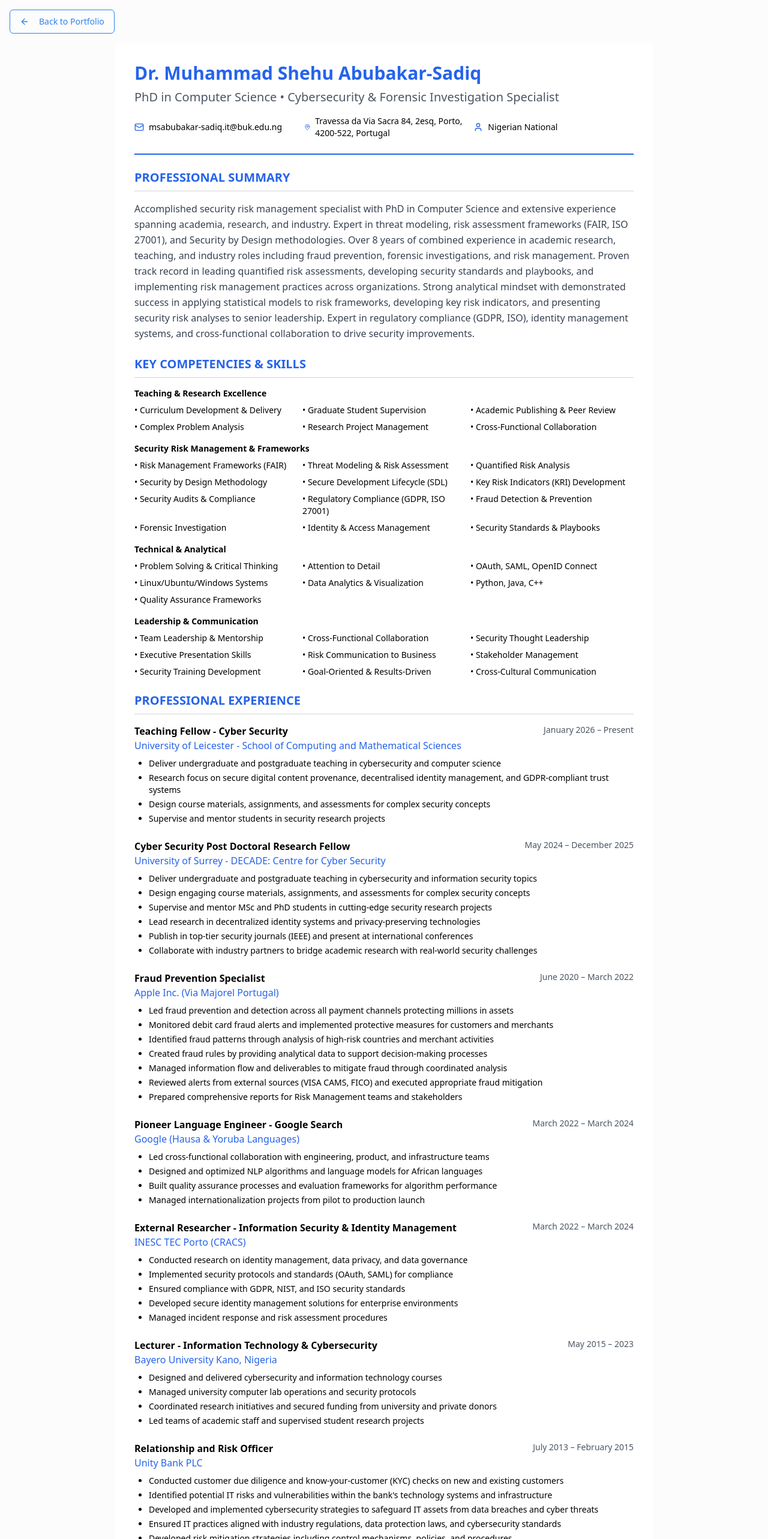
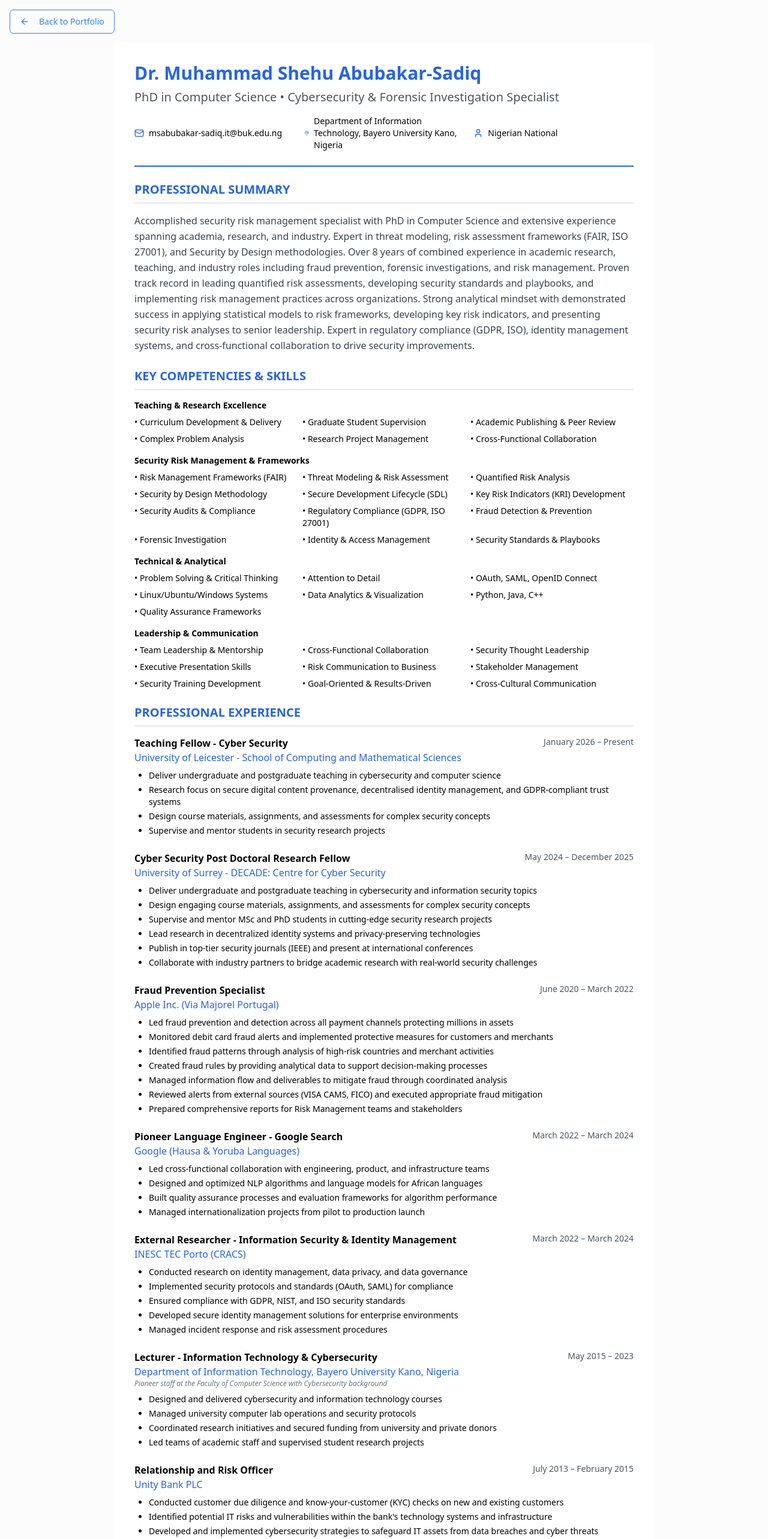
Before and after one commit to SadiqShehu111/sadiq, a React (Vite) app: page /cv in a window 1280 px wide. Shown: the top 2566 px of the page at 60% size. Built offline with nearby package versions, Linux system fonts and the light colour scheme.

Commit message:
Update Bayero info notes
Co-authored-by: SadiqShehu111 <70853808+SadiqShehu111@users.noreply.github.com>

```diff
--- a/src/components/DownloadableCV.tsx
+++ b/src/components/DownloadableCV.tsx
@@ -21,7 +21,7 @@ export const DownloadableCV = () => {
           </div>
           <div className="flex items-center gap-2">
             <MapPin className="w-4 h-4 text-blue-600" />
-            <span>Travessa da Via Sacra 84, 2esq, Porto, 4200-522, Portugal</span>
+            <span>Department of Information Technology, Bayero University Kano, Nigeria</span>
           </div>
           <div className="flex items-center gap-2">
             <User className="w-4 h-4 text-blue-600" />
@@ -201,7 +201,8 @@ export const DownloadableCV = () => {
           <div className="flex justify-between items-start mb-2">
             <div>
               <h3 className="font-bold">Lecturer - Information Technology & Cybersecurity</h3>
-              <p className="text-blue-600">Bayero University Kano, Nigeria</p>
+              <p className="text-blue-600">Department of Information Technology, Bayero University Kano, Nigeria</p>
+              <p className="text-xs text-gray-500 italic">Pioneer staff at the Faculty of Computer Science with Cybersecurity background</p>
             </div>
             <span className="text-sm text-gray-600">May 2015 – 2023</span>
           </div>
```
